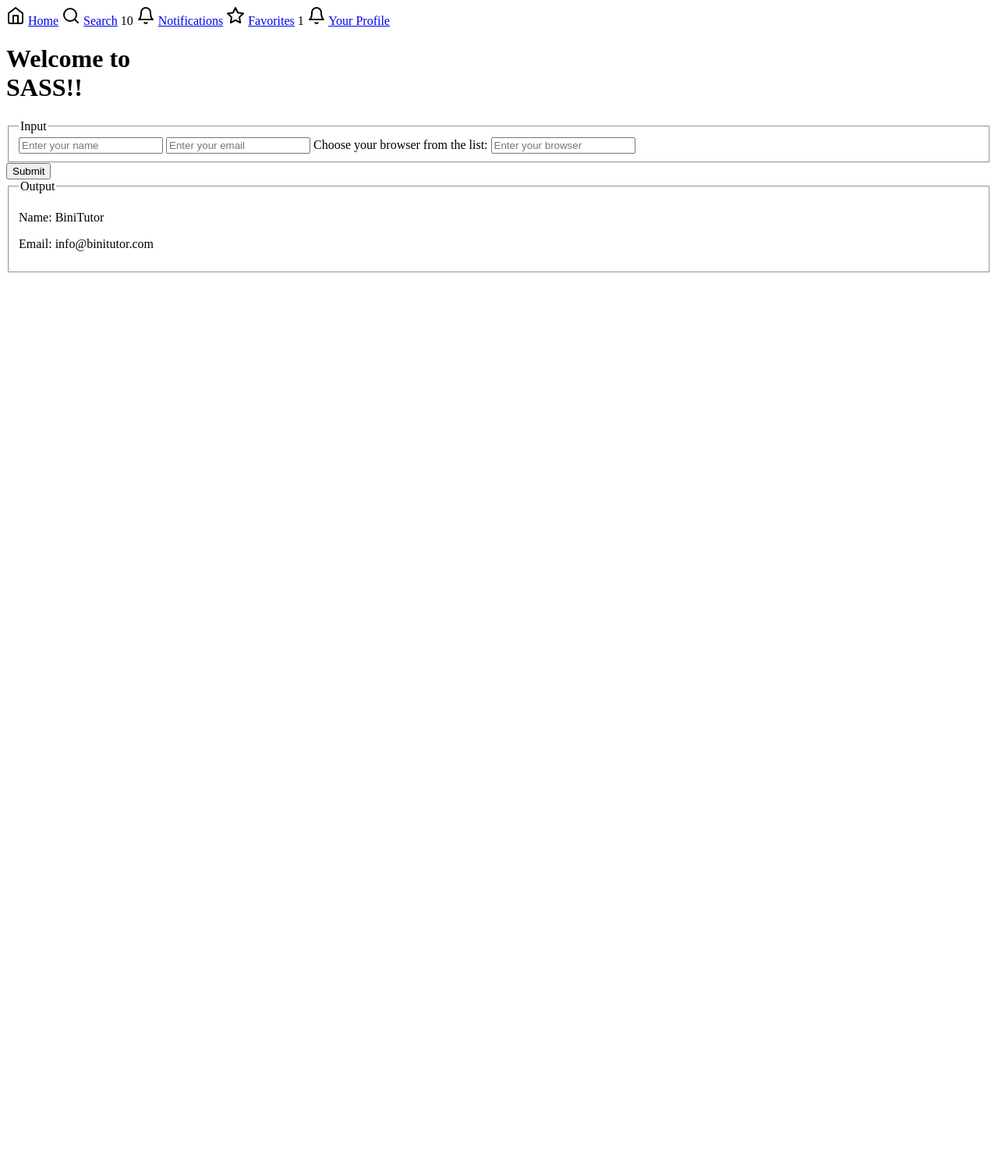
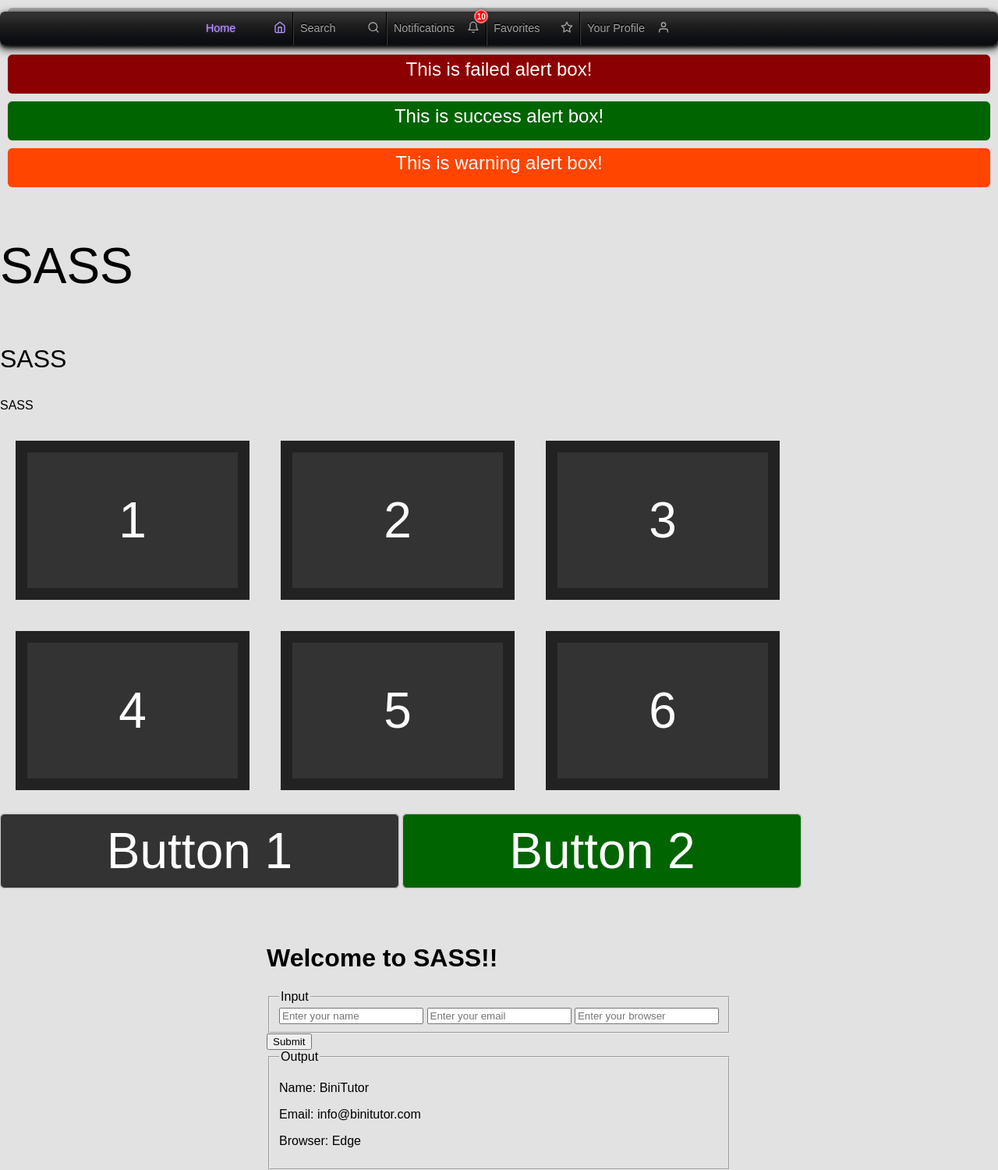
Before and after one commit to binitutor/sast-getting-started, a plain HTML site: page index.html in a window 1280 px wide. Shown: the whole page at 78% size. Before the commit the page ends 800 px from the top, so only its background shows below. Drawn offline with nearby package versions, Linux system fonts and the light colour scheme; a web font is replaced by a local one.

Commit message:
finalized SASS project

```diff
--- a/index.html
+++ b/index.html
@@ -17,6 +17,7 @@
 </head>
 
 <body>
+
     <header>
         <nav class="nav" id="nav">
             <span class="nav-item active">
@@ -46,23 +47,50 @@
             </span>
             <span class="nav-item">
                 <span class="icon">
-                    <span class="subicon">1</span>
-                    <i data-feather="bell"></i>
+                    <i data-feather="user"></i>
                 </span>
                 <a href="#">Your Profile</a>
             </span>
         </nav>
     </header>
 
+    <div class="content">
+        <div class="alert-1">This is alert box!</div>
+        <div class="alert-2">This is failed alert box!</div>
+        <div class="alert-3">This is success alert box!</div>
+        <div class="alert-4">This is warning alert box!</div>
+
+
+        <div class="lists">
+            <p class="large">SASS</p>
+            <p class="medium">SASS</p>
+            <p class="small">SASS</p>
+        </div>
+
+        <div class="boxes">
+            <div class="box-1">1</div>
+            <div class="box-2">2</div>
+            <div class="box-3">3</div>
+            <div class="box-4">4</div>
+            <div class="box-5">5</div>
+            <div class="box-6">6</div>
+        </div>
+
+        <div class="buttons">
+            <button class="primary-button">Button 1</button>
+            <button class="secondary-button">Button 2</button>
+        </div>
+    </div>
+
     <div class="container">
-        <h1>Welcome to <br>SASS!!</h1>
+        <h1>Welcome to SASS!!</h1>
+
         <form>
             <fieldset>
                 <legend>Input</legend>
                 <input type="text" id="name" placeholder="Enter your name">
                 <input type="text" id="email" placeholder="Enter your email">
-                <label for="browser">Choose your browser from the list:</label>
-                <input type="text" list="browsers" name="browser" id="browser" placeholder="Enter your browser">
+                <input type="text" id="browser" name="browser" placeholder="Enter your browser">
                 <datalist id="browsers">
                     <option value="Edge">
                     <option value="Firefox">
@@ -71,15 +99,19 @@
                     <option value="Safari">
                 </datalist>
             </fieldset>
-            <button type="submit">Submit</button>
+
+            <button>Submit</button>
         </form>
 
         <fieldset>
             <legend>Output</legend>
             <p>Name: <span id="outputName">BiniTutor</span></p>
             <p>Email: <span id="outputEmail">info@binitutor.com</span></p>
+            <p>Browser: <span id="outputBrowser">Edge</span></p>
         </fieldset>
     </div>
+
+
 
     <script>feather.replace();</script>
 </body>
--- a/main_style.scss
+++ b/main_style.scss
@@ -0,0 +1,186 @@
+// IMPORTS
+@use 'partials/variables';
+@use 'partials/header';
+@use 'partials/form';
+
+// MIXINS
+@mixin alerts($alertColor: DarkGray) {
+    background: $alertColor;
+    padding: 5px;
+    font-size: 1.5rem;
+    border-radius: 6px;
+    text-align: center;
+    height: 50px;
+    box-shadow: 0 0 1px rgba($color: $alertColor, $alpha: .5);
+    color: #fff;
+    margin: 10px;
+}
+
+@mixin heading($size) {
+    @if $size ==large {
+        font-size: 4rem;
+    }
+
+    @else if $size ==medium {
+        font-size: 2rem;
+    }
+
+    @else if $size ==small {
+        font-size: 1rem;
+    }
+
+    @else {
+        font-size: .7rem;
+    }
+}
+
+
+// FUNCTIONS
+@function add-numbers($first-number, $second-number){
+    @return $first-number + $second-number;
+}
+
+
+
+// PLACEHOLDERS
+%size-placeholder {
+    height: 100vh;
+    width: 100vw;
+}
+
+%spacing-placeholder {
+    margin: 0;
+    padding: 0;
+}
+
+
+// BASE STYLE
+* {
+    box-sizing: border-box;
+}
+
+html,
+body {
+    @extend %size-placeholder;
+}
+
+body {
+    @extend %spacing-placeholder;
+    display: grid;
+    place-items: center;
+    background: variables.$light-gray;
+    font-family: variables.$g-font-family;
+    font-optical-sizing: auto;
+    font-weight: 300;
+    font-style: normal;
+}
+
+
+// .alert-1 {
+//     @include alerts;
+// }
+
+// .alert-2 {
+//     @include alerts(DarkRed);
+// }
+
+// .alert-3 {
+//     @include alerts(DarkGreen);
+// }
+
+// .alert-4 {
+//     @include alerts(orangered);
+// }
+
+// FOR LOOP
+@for $i from 1 through 4 {
+    @if $i ==1 {
+        .alert-#{$i} {
+            margin-top: 20%;
+            @include alerts;
+        }
+    }
+
+    @else {
+        .alert-#{$i} {
+            @include alerts(nth(variables.$color-list, $i));
+        }
+    }
+}
+
+.lists {
+    p.large {
+        @include heading(large);
+    }
+
+    p.medium {
+        @include heading(medium);
+    }
+
+    p.small {
+        @include heading(small);
+    }
+}
+
+
+// WHILE LOOP
+.boxes {
+    content: "";
+    clear: both;
+    display: table;
+    text-align: center;
+    @include heading(large);
+    color: #fff;
+
+    // .box-1 {
+    //     float: left;
+    //     background-color: #333;
+    //     width: 200px;
+    //     border: 15px solid #222;
+    //     padding: 50px;
+    //     margin: 20px;
+    // }
+
+    $i: 1;
+    @while $i < 7 {
+        .box-#{$i} {
+            float: left;
+            background-color: #333;
+            width: add-numbers(150px, 150px);
+            border: 15px solid #222;
+            padding: 50px;
+            margin: 20px;
+
+            &:hover {
+                cursor: pointer;
+                border: 15px solid #333;
+            }
+        }
+        $i: $i + 1;
+    }
+}
+
+// INHERITACE
+.buttons {
+    .primary-button {
+        width: 40%;
+        border-radius: 6px;
+        text-align: center;
+        padding: 10px;
+        margin: 10px 0 50px 0;
+        border: 1px solid #ccc;
+        color: #fff;
+        cursor: pointer;
+        background: #333;
+        box-shadow: 0 0 1px rgba($color: #333, $alpha: .5);
+        @include heading(large);
+
+        &:hover {
+            background: #444;
+        }
+    }
+    .secondary-button {
+        @extend .primary-button;
+        background: DarkGreen;
+    }
+}
--- /dev/null
+++ b/partials/_form.scss
@@ -0,0 +1,54 @@
+
+// FORM STYLE
+
+
+.container {
+    padding: 10%;
+    border: 1px solid #333;
+    border-radius: 25px;
+    margin: 10% 20%;
+    background: #f6f5f5;
+
+    h1 {
+        text-align: center;
+        color: #333;
+    }
+
+    fieldset {
+        border-radius: 25px;
+        padding: 5%;
+        border: #333 solid 2px;
+    }
+
+    input {
+        width: 80%;
+        padding: 10px;
+        margin: 10px 10%;
+        border: 1px solid #ccc;
+        border-radius: 5px;
+    }
+
+    button {
+        width: 100%;
+        padding: 10px;
+        margin: 10px 0 50px 0;
+        border: 1px solid #ccc;
+        color: #fff;
+        cursor: pointer;
+        background: #333;
+
+        &:hover {
+            background: #444;
+        }
+    }
+
+    .secondary-button {
+        @extend button;
+        background-color: #4CAF50;
+    }
+
+    p span {
+        color: rgb(163, 109, 38);
+        font-weight: 600;
+    }
+}
--- /dev/null
+++ b/partials/_header.scss
@@ -0,0 +1,91 @@
+
+// NAV STYLE
+header {
+    position: fixed;
+    top: 15px;
+    width: 100%;
+    border-radius: 6px;
+    background-image: linear-gradient(
+        rgb(48, 48, 48) 13%,
+        rgb(30, 30, 30) 40%,
+        #0c0d11 86%
+    );
+    color: rgba(255, 255, 255, .6);
+    text-shadow: 0 -2px 0 black;
+    cursor: pointer;
+    box-shadow: 1px 2px 4px rgb(20, 20, 20),
+    0 4px 12px rgb(10, 10, 10);
+
+    nav, .nav-item {
+        display: flex;
+    }
+
+    nav {
+        margin-left: 20%;
+    }
+
+    .nav-item {
+        flex-direction: row-reverse;
+        font-size: .8999rem;
+        line-height: 1rem;
+        align-items: center;
+        min-width: 120px;
+        justify-content: space-between;
+        transition: all 80ms ease;
+
+        &.active {
+            color: hsl(260, 100%, 80%);
+            text-shadow: 0 0 3px hsla(260, 100%, 70%, .7);
+        }
+        &:not(.active):hover {
+            color: rgba(255, 255, 255, .87);
+        }
+
+        &:hover > .icon .subicon {
+            height: 32px;
+            width: 32px;
+            border-radius: 32px;
+            top: -16px;
+            right: -16px;
+            border-color: #fff;
+        }
+        &:not(:first-of-type) {
+            border-left: 1px solid rgb(60, 60, 60);
+        }
+        &:not(:last-of-type) {
+            border-right: .1rem solid black;
+        }
+        a {
+            color: inherit;
+            text-decoration: none;
+            padding: 1ch;
+        }
+        .icon {
+            padding: 1ch;
+            position: relative;
+
+            .subicon {
+                text-shadow: none;
+                transition: all 40ms ease;
+                position: absolute;
+                top: -3px;
+                right: -3px;
+                background: red;
+                color: white;
+                box-shadow: 0 0 4px rgba(41, 41, 41, 0.405);
+                width: 18px;
+                height: 18px;
+                border-radius: 14px;
+                font-size: .7em;
+                font-weight: 700;
+                display: inline-grid;
+                place-items: center;
+                border: 2px solid #ff8080;
+            }
+        }
+
+        .icon > svg {
+            max-width: 16px;
+        }
+    }
+}
--- /dev/null
+++ b/partials/_variables.scss
@@ -0,0 +1,6 @@
+// VARIABLES
+$light-blue: #eaeef6;
+$light-gray: #e2e2e2;
+$dark-blue: #0c0d11;
+$g-font-family: "Parkinsans", sans-serif, system-ui;
+$color-list: DarkGray, DarkRed, DarkGreen, orangered;
```
Also changed, not shown: main_style.css, 1 other file.
